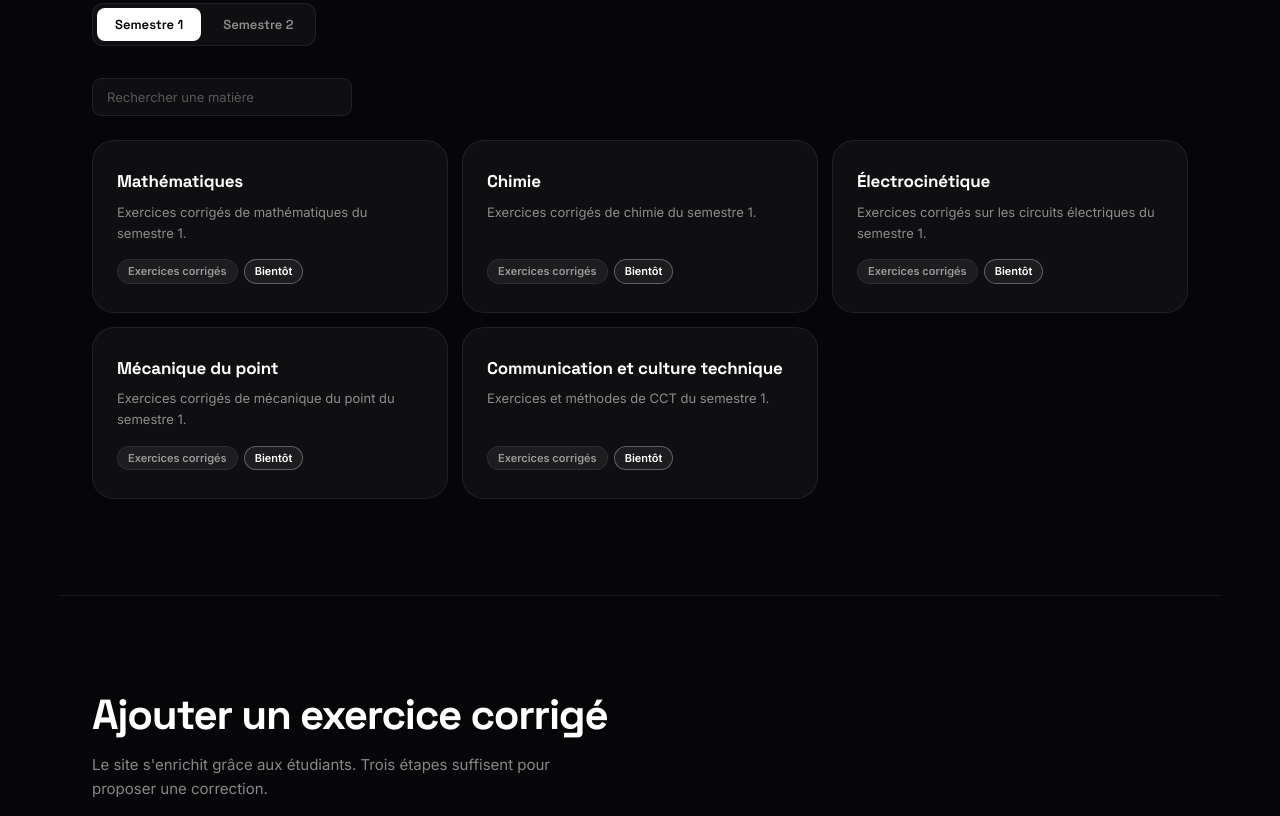
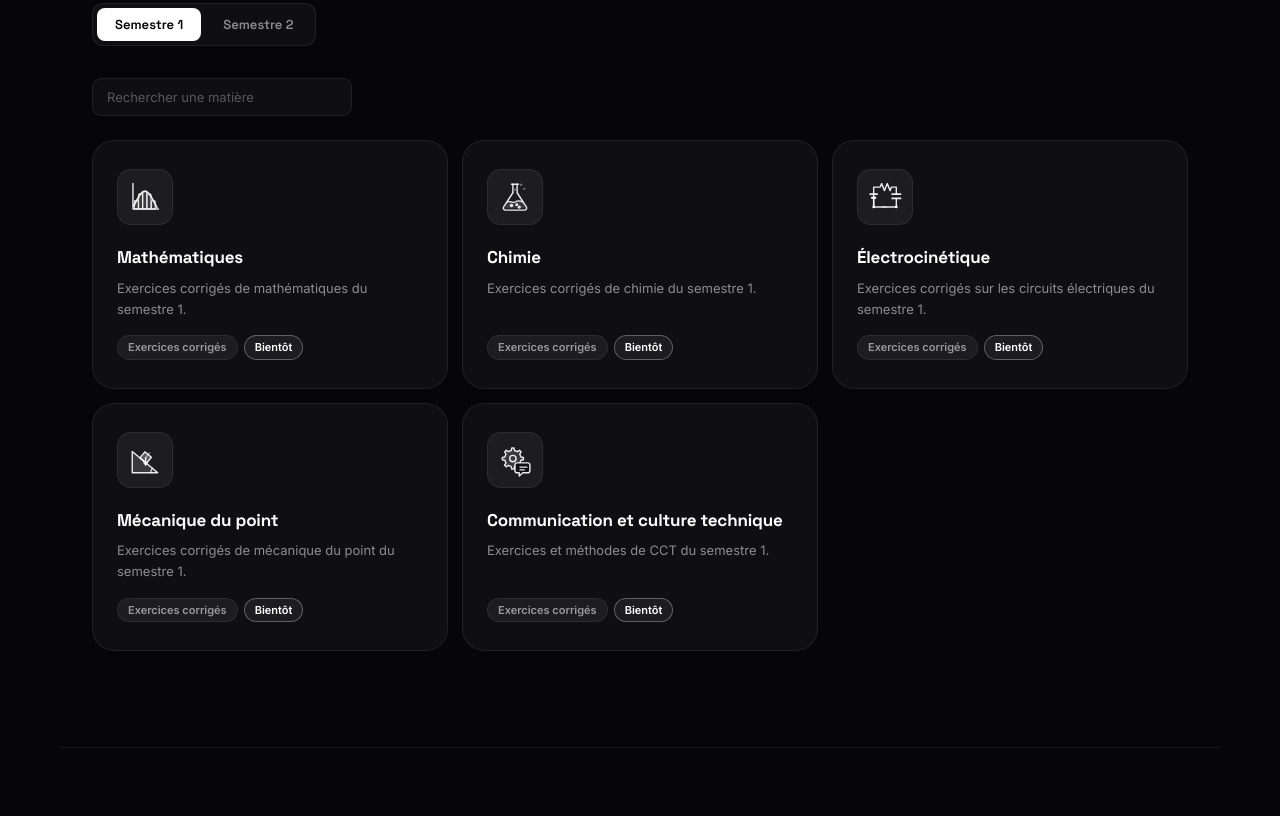
Before and after one commit to OPENINSACVL/STPI-1A, a plain HTML site: page index.html in a window 1280 px wide. Shown: the part 1104-1920 px from the top of the page. Drawn offline with Linux system fonts and the light colour scheme.

Commit message:
Update index.html

```diff
--- a/index.html
+++ b/index.html
@@ -69,6 +69,8 @@ nav{position:fixed;top:0;left:0;right:0;z-index:50;height:var(--nav);display:fle
 .bento{display:grid;grid-template-columns:repeat(3,1fr);gap:14px;margin-top:24px}
 .card{background:var(--surface);border:1px solid var(--border);border-radius:var(--rl);padding:28px 24px;display:flex;flex-direction:column;transition:border-color .2s,background .2s}
 .card:hover{border-color:var(--border-h);background:rgba(255,255,255,.055)}
+.ico{width:56px;height:56px;display:flex;align-items:center;justify-content:center;margin-bottom:20px;background:rgba(255,255,255,.06);border:1px solid var(--border);border-radius:14px;color:rgba(255,255,255,.9)}
+.ico svg{width:34px;height:34px}
 .card-title{font-family:var(--display);font-size:17px;font-weight:700;letter-spacing:-.01em;margin-bottom:7px}
 .card-desc{font-size:13px;color:var(--t2);line-height:1.6;flex:1}
 .tags{display:flex;flex-wrap:wrap;gap:6px;margin-top:16px}
@@ -137,11 +139,11 @@ footer{border-top:1px solid var(--border);padding:44px 32px}
   <div id="s1">
   <input class="search" id="q" type="search" placeholder="Rechercher une matière" aria-label="Rechercher une matière">
   <div class="bento" id="grid">
-    <article class="card reveal " data-k="maths analyse algèbre"><div class="card-title">Mathématiques</div><p class="card-desc">Exercices corrigés de mathématiques du semestre 1.</p><div class="tags"><span class="tag">Exercices corrigés</span><span class="tag soon">Bientôt</span></div></article>
-    <article class="card reveal d1" data-k=""><div class="card-title">Chimie</div><p class="card-desc">Exercices corrigés de chimie du semestre 1.</p><div class="tags"><span class="tag">Exercices corrigés</span><span class="tag soon">Bientôt</span></div></article>
-    <article class="card reveal d2" data-k="electrocinetique circuits electricite"><div class="card-title">Électrocinétique</div><p class="card-desc">Exercices corrigés sur les circuits électriques du semestre 1.</p><div class="tags"><span class="tag">Exercices corrigés</span><span class="tag soon">Bientôt</span></div></article>
-    <article class="card reveal " data-k="mecanique cinematique dynamique"><div class="card-title">Mécanique du point</div><p class="card-desc">Exercices corrigés de mécanique du point du semestre 1.</p><div class="tags"><span class="tag">Exercices corrigés</span><span class="tag soon">Bientôt</span></div></article>
-    <article class="card reveal d1" data-k="cct com communication culture technique"><div class="card-title">Communication et culture technique</div><p class="card-desc">Exercices et méthodes de CCT du semestre 1.</p><div class="tags"><span class="tag">Exercices corrigés</span><span class="tag soon">Bientôt</span></div></article>
+    <article class="card reveal " data-k="maths analyse algèbre"><div class="ico"><svg viewBox="0 0 48 48" fill="none" stroke="currentColor" stroke-width="2" stroke-linecap="round" stroke-linejoin="round" aria-hidden="true"><path d="M7 5v36h36"/><rect x="9.6" y="29.2" width="4.8" height="11.8" fill="currentColor" fill-opacity=".14" stroke-width="1.4"/><rect x="15.6" y="19.6" width="4.8" height="21.4" fill="currentColor" fill-opacity=".14" stroke-width="1.4"/><rect x="21.6" y="16.0" width="4.8" height="25.0" fill="currentColor" fill-opacity=".14" stroke-width="1.4"/><rect x="27.6" y="19.9" width="4.8" height="21.1" fill="currentColor" fill-opacity=".14" stroke-width="1.4"/><rect x="33.6" y="29.5" width="4.8" height="11.5" fill="currentColor" fill-opacity=".14" stroke-width="1.4"/><polyline points="8.0,36.8 8.8,35.3 9.6,33.8 10.4,32.2 11.2,30.7 12.0,29.2 12.8,27.7 13.6,26.3 14.4,24.9 15.2,23.6 16.0,22.3 16.8,21.2 17.6,20.1 18.4,19.2 19.2,18.4 20.0,17.6 20.8,17.0 21.6,16.6 22.4,16.2 23.2,16.1 24.0,16.0 24.8,16.1 25.6,16.3 26.4,16.7 27.2,17.2 28.0,17.8 28.8,18.5 29.6,19.4 30.4,20.4 31.2,21.4 32.0,22.6 32.8,23.9 33.6,25.2 34.4,26.6 35.2,28.0 36.0,29.5 36.8,31.0 37.6,32.6 38.4,34.1 39.2,35.6 40.0,37.1 40.8,38.6" stroke-width="2.4"/></svg></div><div class="card-title">Mathématiques</div><p class="card-desc">Exercices corrigés de mathématiques du semestre 1.</p><div class="tags"><span class="tag">Exercices corrigés</span><span class="tag soon">Bientôt</span></div></article>
+    <article class="card reveal d1" data-k=""><div class="ico"><svg viewBox="0 0 48 48" fill="none" stroke="currentColor" stroke-width="2" stroke-linecap="round" stroke-linejoin="round" aria-hidden="true"><path d="M19 6h10"/><path d="M21 6v12L8 38a3 3 0 0 0 2.6 4.5h26.8A3 3 0 0 0 40 38L27 18V6"/><path d="M13.4 31c3.5-2.4 6.5 2.4 10.6 0s7-2.4 10.6 0l3.4 6.4a1.6 1.6 0 0 1-1.4 2.4H11.4a1.6 1.6 0 0 1-1.4-2.4z" fill="currentColor" fill-opacity=".14" stroke="none"/><path d="M13.4 31c3.5-2.4 6.5 2.4 10.6 0s7-2.4 10.6 0" stroke-width="1.8"/><circle cx="19" cy="36" r="1.5"/><circle cx="26.5" cy="35" r="1.1"/><circle cx="30" cy="38.2" r="1.3"/><path d="M24 14.5v-2M32 7.5l1.4-1.4M36 12.5h2" stroke-opacity=".5"/></svg></div><div class="card-title">Chimie</div><p class="card-desc">Exercices corrigés de chimie du semestre 1.</p><div class="tags"><span class="tag">Exercices corrigés</span><span class="tag soon">Bientôt</span></div></article>
+    <article class="card reveal d2" data-k="electrocinetique circuits electricite"><div class="ico"><svg viewBox="0 0 48 48" fill="none" stroke="currentColor" stroke-width="2" stroke-linecap="round" stroke-linejoin="round" aria-hidden="true"><path d="M8 38V10h7l2.2 0 2-5 4 10 4-10 4 10 2-5h5.8H40v10"/><path d="M8 25v13M40 26v12H8"/><path d="M3 20h10" stroke-width="2.4"/><path d="M5.8 25h4.4" stroke-width="3.4"/><path d="M34 20h12M34 26h12" stroke-width="2.4"/><circle cx="8" cy="38" r="2" fill="currentColor" stroke="none"/><circle cx="40" cy="38" r="2" fill="currentColor" stroke="none"/><path d="M20 38l6 0" stroke-opacity=".5"/></svg></div><div class="card-title">Électrocinétique</div><p class="card-desc">Exercices corrigés sur les circuits électriques du semestre 1.</p><div class="tags"><span class="tag">Exercices corrigés</span><span class="tag soon">Bientôt</span></div></article>
+    <article class="card reveal " data-k="mecanique cinematique dynamique"><div class="ico"><svg viewBox="0 0 48 48" fill="none" stroke="currentColor" stroke-width="2" stroke-linecap="round" stroke-linejoin="round" aria-hidden="true"><path d="M6 12v30h36z" fill="currentColor" fill-opacity=".14"/><path d="M16.8 21.0L26.0 28.6L33.0 20.2L23.8 12.5z" fill="currentColor" fill-opacity=".3"/><path d="M24.9 20.6v10"/><path d="M22.5 27.6l2.4 3.4 2.4-3.4"/><path d="M24.9 20.6l5.8 -6.9" stroke-opacity=".5"/><path d="M32 42a10 10 0 0 1 2.8-6.4" stroke-width="1.6"/></svg></div><div class="card-title">Mécanique du point</div><p class="card-desc">Exercices corrigés de mécanique du point du semestre 1.</p><div class="tags"><span class="tag">Exercices corrigés</span><span class="tag soon">Bientôt</span></div></article>
+    <article class="card reveal d1" data-k="cct com communication culture technique"><div class="ico"><svg viewBox="0 0 48 48" fill="none" stroke="currentColor" stroke-width="2" stroke-linecap="round" stroke-linejoin="round" aria-hidden="true"><path d="M32.4 19.7L35.9 20.4L35.9 23.6L32.4 24.3L30.7 28.4L32.7 31.4L30.4 33.7L27.4 31.7L23.3 33.4L22.6 36.9L19.4 36.9L18.7 33.4L14.6 31.7L11.6 33.7L9.3 31.4L11.3 28.4L9.6 24.3L6.1 23.6L6.1 20.4L9.6 19.7L11.3 15.6L9.3 12.6L11.6 10.3L14.6 12.3L18.7 10.6L19.4 7.1L22.6 7.1L23.3 10.6L27.4 12.3L30.4 10.3L32.7 12.6L30.7 15.6z" fill="currentColor" fill-opacity=".14"/><circle cx="21" cy="22" r="4.5"/><path d="M27 28h15a3 3 0 0 1 3 3v8a3 3 0 0 1-3 3h-7l-5 4.5V42h-3a3 3 0 0 1-3-3v-8a3 3 0 0 1 3-3z" fill="#0f0f12"/><path d="M31 34h10M31 38h6" stroke-width="1.8"/></svg></div><div class="card-title">Communication et culture technique</div><p class="card-desc">Exercices et méthodes de CCT du semestre 1.</p><div class="tags"><span class="tag">Exercices corrigés</span><span class="tag soon">Bientôt</span></div></article>
   </div>
   <p class="empty" id="empty">Aucune matière ne correspond à cette recherche.</p>
   </div>
```
